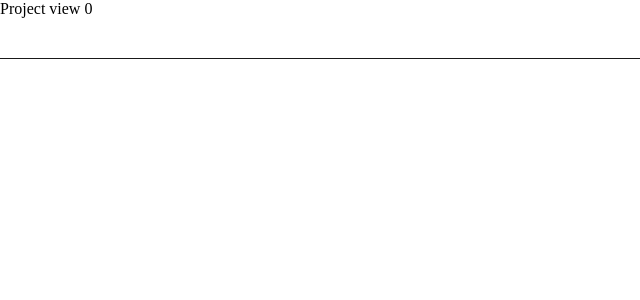
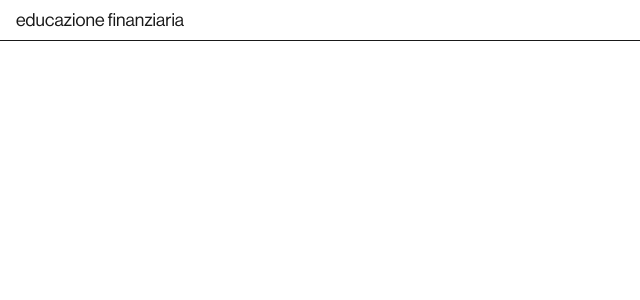
Before and after one commit to themontegreen/portfolio, a Vue app: page /project-0 in a window 1280 px wide. Shown: the top 300 px of the page, without its empty margins (0-640 px from the left). Built offline with nearby package versions, Linux system fonts and the light colour scheme.

Commit message:
project page

```diff
--- a/src/components/ScrollableArea.vue
+++ b/src/components/ScrollableArea.vue
@@ -4,7 +4,10 @@
       <router-link
         v-for="(project,p) in projects"
         class="project"
-        :to="{name: 'project', params: { id: project.n }}"
+        :to="{name: 'project', params: {
+          id: p,
+          prova: 'ciao'
+        }}"
         :key="p"
       >
         <div
--- a/src/views/ProjectView.vue
+++ b/src/views/ProjectView.vue
@@ -1,7 +1,6 @@
 <template>
   <div class="project-top-bar">
-    Project view {{$route.params.id}}
-    <ProjectTopBar/>
+    <ProjectTopBar :title="title"/>
   </div>
 </template>
 
@@ -10,12 +9,14 @@ import ProjectTopBar from '../components/ProjectTopBar.vue';
 export default {
   data(){
     return{
+      title: String
     }
   },
   components: {
     ProjectTopBar
   },
-  mounted(){
+  created(){
+    this.title = this.$content[this.$lang].projects[this.$route.params.id].title
   }
 }
 </script>
```
